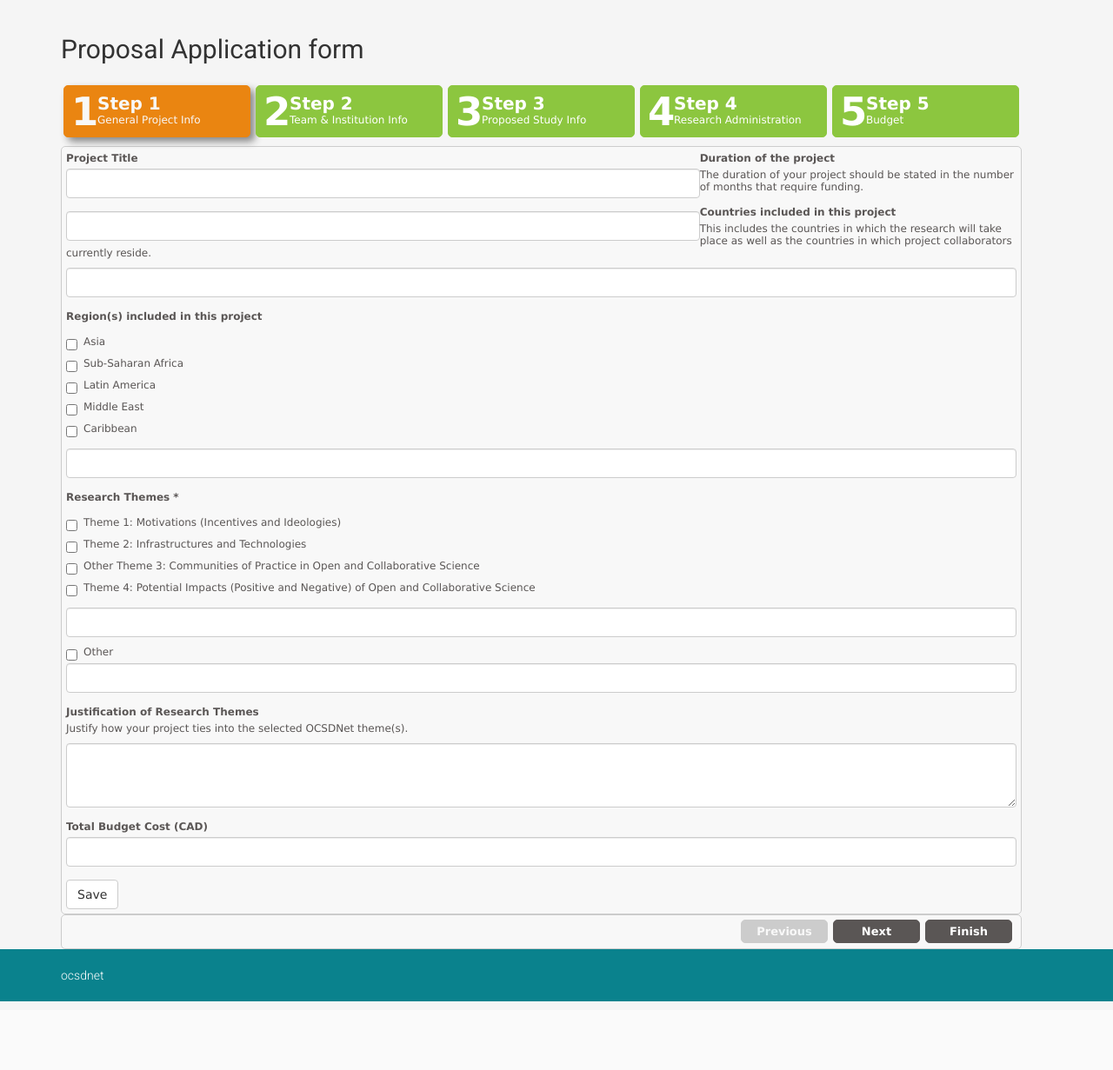
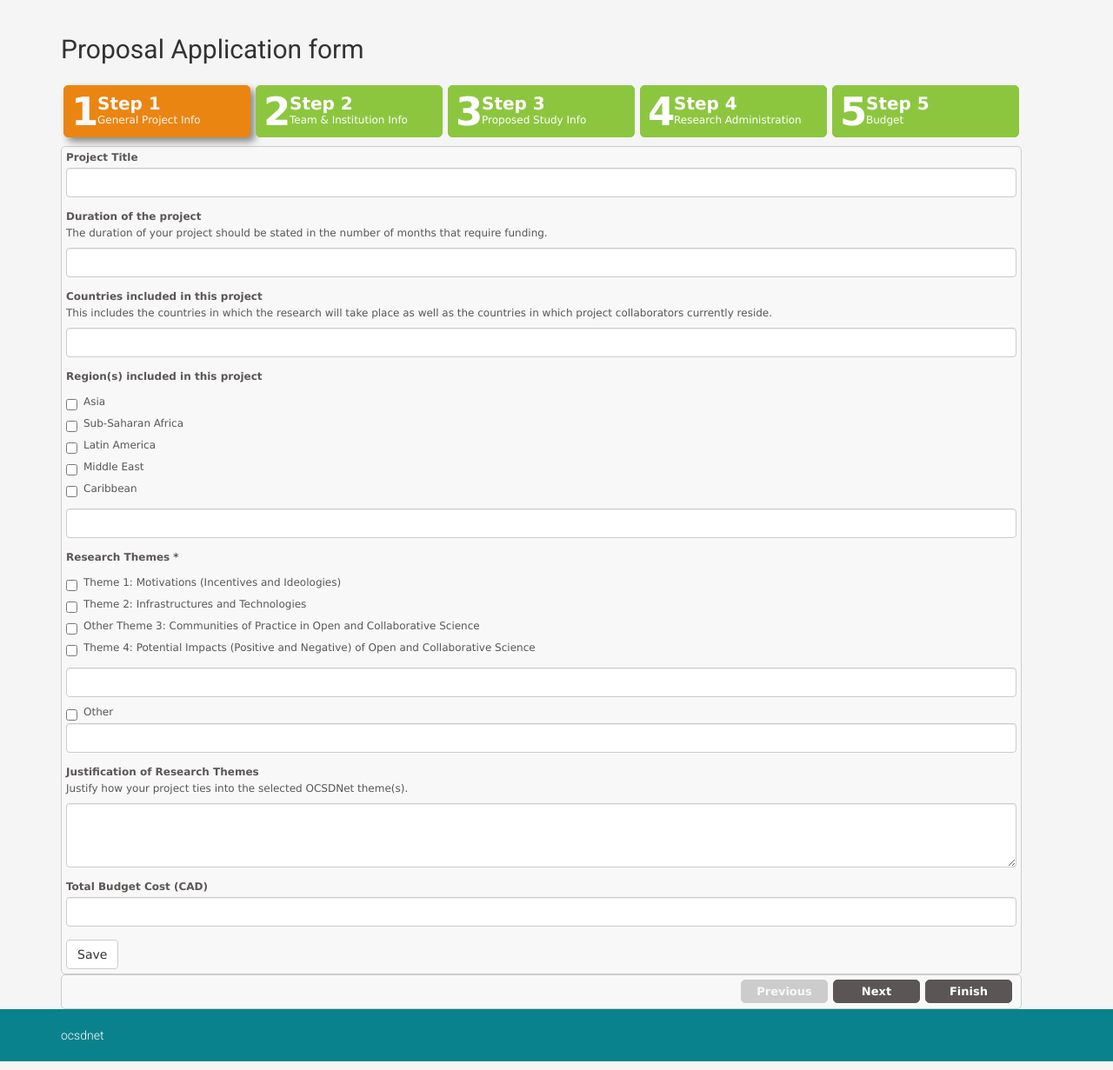
Before and after one commit to iHub/ocsdnet-proposals-portal, a CodeIgniter app: the page made by application/views/new-proposal/proposal_form.php in a window 1280 px wide. Shown: the part 100-1331 px from the top of the page at 87% size. Before the commit the page ends 1252 px from the top, so only its background shows below. Run offline with CodeIgniter, Linux system fonts and the light colour scheme; data that the repository does not hold is empty; some libraries are stand-ins or nearby versions.

Commit message:
Restyled the application form

```diff
--- a/application/views/new-proposal/proposal_form.php
+++ b/application/views/new-proposal/proposal_form.php
@@ -97,23 +97,15 @@
                                 <!--<h2 class="StepTitle">Step 1 Content</h2>-->
                                 <section>
                                <form role="form" class="project-info" action="<?php echo base_url();?>index.php/proposal/projectinfo">
-	                              <div class="row">
-	                              	<div class="col-md-8 no-margin">
                               <input type="hidden" name="proposal_id" class="form-control"  value="<?php if ($present) {echo $id;}?>" />
-	                              	</div>
-	                              </div>
-	                             <div class="col-md-8 no-margin">
                               <div class="form-group">
                                 <label for="projectTitle">Project Title</label>
                                 <input type="text" class="form-control" id="title" name="title" value="<?php if ($present) {echo $title;}?>" id="title" placeholder="">
                               </div>
-	                              </div>
                               <div class="form-group">
                                 <label for="projectTitle">Duration of the project</label><br/>
                                 <p class="lable-description">The duration of your project should be stated in the number of months that require funding.</p>
-	                                <div class="col-md-8 no-margin">
                                 <input type="text" class="form-control" name="duration" value="<?php if ($present) {echo $duration;}?>" id="duration" placeholder="">
-	                                 </div>
                               </div>
                               <div class="form-group">
                                 <label for="projectTitle">Countries included in this project</label><br/>
```
Lines whose indentation alone changed are shown as unchanged.
